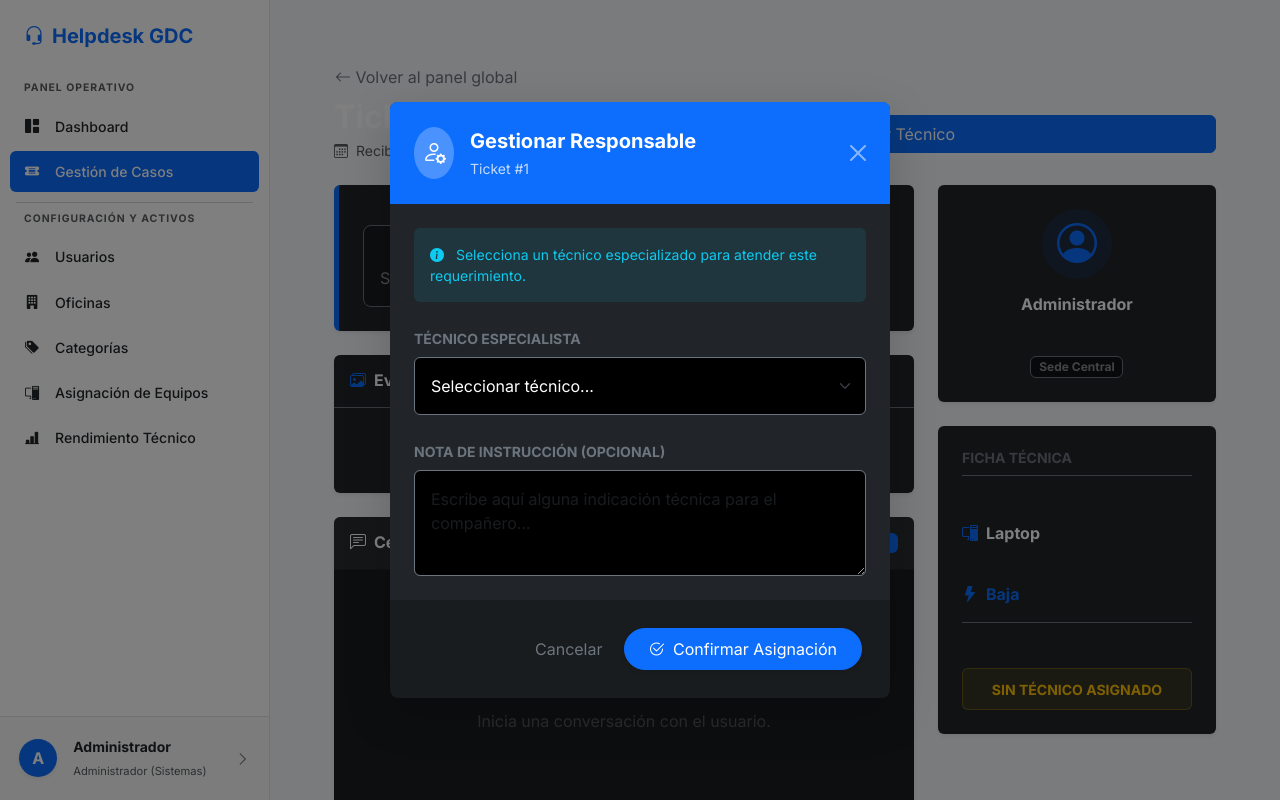
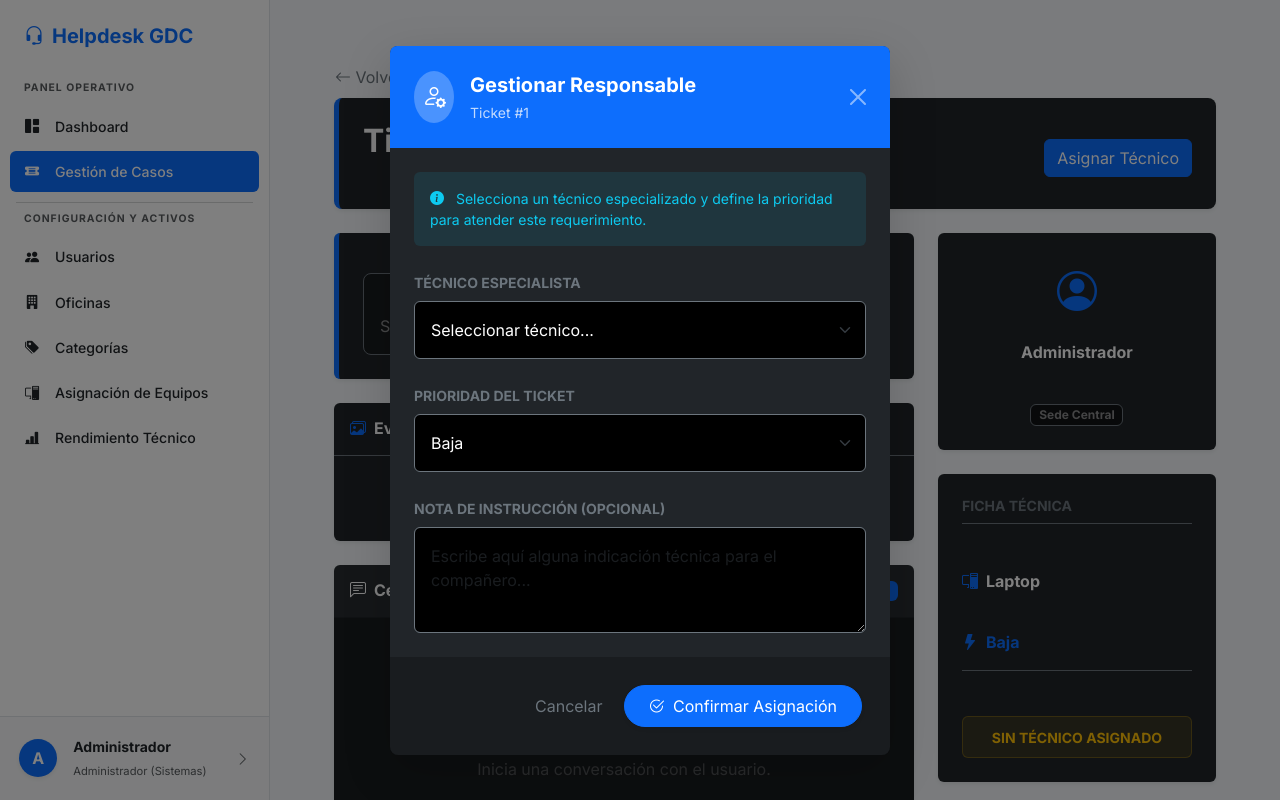
Before and after one commit to ggsona/helpdesk, a Laravel app: page /gestor/tickets/1 in a window 1280 px wide, after a click on "Asignar Técnico". Run offline with Laravel 10, Linux system fonts and the light colour scheme; a user stored in the database is signed in; data comes from the database, SQL or seed files in the repository; tables that the repository leaves empty hold one stand-in row (values such as "Sample post"); data that the repository does not hold is empty; some libraries are stand-ins or nearby versions.

Commit message:
Add priority to assign modal and refactor view
Pass Prioridad data to the ticket show view and add a new asignar modal partial that includes a priority selector and optional instruction note. Refactor the show view layout (styling and header) and replace inline modal markup with includes for asignar and reasignar. Update reasignar modal to add a placeholder option and explicitly disable/mark the currently assigned technician. These changes prepare the UI for assigning priorities when assigning/reassigning technicians.

```diff
--- a/app/Http/Controllers/Gestor/TicketGestorController.php
+++ b/app/Http/Controllers/Gestor/TicketGestorController.php
@@ -97,8 +97,9 @@ class TicketGestorController extends Controller
     {
         $ticket = Ticket::with(['usuario.persona.oficina', 'asignacion.tecnico'])->findOrFail($id);
         $tecnicos = User::role('tecnico')->get();
+        $prioridades = \App\Models\Prioridad::all();
 
-        return view('gestor.tickets.show', compact('ticket', 'tecnicos'));
+        return view('gestor.tickets.show', compact('ticket', 'tecnicos', 'prioridades'));
     }
 
     public function comentar(Request $request, $id)
--- /dev/null
+++ b/resources/views/gestor/tickets/modals/asignar.blade.php
@@ -0,0 +1,72 @@
+<div class="modal fade" id="asignarModal{{ $ticket->id_ticket }}" tabindex="-1" aria-hidden="true">
+    <div class="modal-dialog modal-dialog-centered">
+        <div class="modal-content border-0 shadow-lg bg-dark text-white">
+            {{-- Header con degradado --}}
+            <div class="modal-header border-0 bg-primary text-white p-4">
+                <div class="d-flex align-items-center">
+                    <div class="bg-white bg-opacity-25 rounded-circle p-2 me-3">
+                        <i class="bi bi-person-gear fs-4"></i>
+                    </div>
+                    <div>
+                        <h5 class="modal-title fw-bold mb-0">Gestionar Responsable</h5>
+                        <small class="opacity-75">Ticket #{{ $ticket->id_ticket }}</small>
+                    </div>
+                </div>
+                <button type="button" class="btn-close btn-close-white" data-bs-dismiss="modal" aria-label="Close"></button>
+            </div>
+
+            <form action="{{ route('gestor.tickets.asignar', $ticket->id_ticket) }}" method="POST">
+                @csrf
+                <div class="modal-body p-4">
+                    <div class="alert alert-info bg-info bg-opacity-10 border-0 small mb-4 text-info">
+                        <i class="bi bi-info-circle-fill me-2"></i>
+                        @if($ticket->asignacion)
+                            Este ticket ya está asignado a <strong>{{ $ticket->asignacion->tecnico->name }}</strong>. Al seleccionar otro técnico, se notificará el cambio.
+                        @else
+                            Selecciona un técnico especializado y define la prioridad para atender este requerimiento.
+                        @endif
+                    </div>
+
+                    {{-- Selección de Técnico --}}
+                    <div class="mb-4">
+                        <label class="form-label fw-bold small text-uppercase text-secondary">Técnico Especialista</label>
+                        <select name="id_usuario_tecnico" class="form-select border-secondary bg-black text-white p-3 shadow-none" required>
+                            <option value="" selected disabled>Seleccionar técnico...</option>
+                            @foreach($tecnicos as $tecnico)
+                                <option value="{{ $tecnico->id }}" {{ ($ticket->asignacion->id_usuario_tecnico ?? '') == $tecnico->id ? 'selected' : '' }}>
+                                    {{ $tecnico->name }}
+                                </option>
+                            @endforeach
+                        </select>
+                    </div>
+
+                    {{-- NUEVO: Selección de Prioridad --}}
+                    <div class="mb-4">
+                        <label class="form-label fw-bold small text-uppercase text-secondary">Prioridad del Ticket</label>
+                        <select name="id_prioridad" class="form-select border-secondary bg-black text-white p-3 shadow-none" required>
+                            <option value="" selected disabled>Definir prioridad...</option>
+                            @foreach($prioridades as $prioridad)
+                                {{-- Usamos id_prioridad que es el nombre real en tu DB --}}
+                                <option value="{{ $prioridad->id_prioridad }}" {{ $ticket->id_prioridad == $prioridad->id_prioridad ? 'selected' : '' }}>
+                                    {{ $prioridad->nombre_prioridad }}
+                                </option>
+                            @endforeach
+                        </select>
+                    </div>
+
+                    <div class="mb-0">
+                        <label class="form-label fw-bold small text-uppercase text-secondary">Nota de Instrucción (Opcional)</label>
+                        <textarea name="nota" class="form-control border-secondary bg-black text-white p-3 shadow-none" rows="3" placeholder="Escribe aquí alguna indicación técnica para el compañero..."></textarea>
+                    </div>
+                </div>
+
+                <div class="modal-footer border-0 p-4 bg-black bg-opacity-25">
+                    <button type="button" class="btn btn-link text-secondary text-decoration-none" data-bs-dismiss="modal">Cancelar</button>
+                    <button type="submit" class="btn btn-primary px-4 py-2 shadow-sm rounded-pill">
+                        <i class="bi bi-check2-circle me-1"></i> Confirmar Asignación
+                    </button>
+                </div>
+            </form>
+        </div>
+    </div>
+</div>
--- a/resources/views/gestor/tickets/modals/reasignar.blade.php
+++ b/resources/views/gestor/tickets/modals/reasignar.blade.php
@@ -18,9 +18,15 @@
                     <div class="mb-3">
                         <label class="form-label fw-bold">Nuevo Técnico</label>
                         <select name="id_usuario_tecnico" class="form-select" required>
+                            <option value="" selected disabled>Seleccione un técnico...</option>
                             @foreach($tecnicos as $tecnico)
-                                <option value="{{ $tecnico->id }}" {{ $ticket->asignacion->id_usuario_tecnico == $tecnico->id ? 'disabled' : '' }}>
-                                    {{ $tecnico->name }} {{ $ticket->asignacion->id_usuario_tecnico == $tecnico->id ? '(Actual)' : '' }}
+                                @php
+                                    // Verificamos si existe la asignación y si coincide con el técnico del loop
+                                    $esActual = $ticket->asignacion && $ticket->asignacion->id_usuario_tecnico == $tecnico->id;
+                                @endphp
+
+                                <option value="{{ $tecnico->id }}" {{ $esActual ? 'disabled' : '' }}>
+                                    {{ $tecnico->name }} {{ $esActual ? '(Actual)' : '' }}
                                 </option>
                             @endforeach
                         </select>
--- a/resources/views/gestor/tickets/show.blade.php
+++ b/resources/views/gestor/tickets/show.blade.php
@@ -7,23 +7,29 @@
         <a href="{{ route('gestor.tickets.index') }}" class="btn btn-link text-decoration-none p-0 text-secondary mb-2">
             <i class="bi bi-arrow-left"></i> Volver al panel global
         </a>
+
+        <div class="p-4 bg-dark border-0 shadow-sm rounded-3 border-start border-primary border-5 d-flex justify-content-between align-items-end">
             <div class="d-flex justify-content-between align-items-end">
                 <div>
-                <h2 class="fw-bold mb-1 text-white">Ticket #{{ $ticket->id_ticket }}</h2>
+                    <h2 class="fw-bold mb-1 mr-40 text-white">Ticket #{{ $ticket->id_ticket }}</h2>
                     <p class="text-muted small mb-0">
                         <i class="bi bi-calendar3 me-1"></i> Recibido el {{ $ticket->created_at->format('d/m/Y h:i A') }}
                     </p>
                 </div>
+            </div>
+
+            <div class="d-flex justify-content-between align-items-end">
                 <div class="card-body">
                     @if($ticket->estatus == 1) {{-- Si está pendiente --}}
                         <button class="btn btn-primary w-100 mb-2" data-bs-toggle="modal" data-bs-target="#asignarModal{{ $ticket->id_ticket }}">
                             Asignar Técnico
                         </button>
                     @elseif($ticket->estatus == 2) {{-- Si ya está asignado --}}
-                    <button class="btn btn-warning w-100 mb-2 text-dark fw-bold" data-bs-toggle="modal" data-bs-target="#asignarModal{{ $ticket->id_ticket }}">
+                        <button class="btn btn-warning w-30 mb-2 text-dark fw-bold" data-bs-toggle="modal" data-bs-target="#reasignarModal{{ $ticket->id_ticket }}">
                             Reasignar Técnico
                         </button>
                     @endif
+                </div>
             </div>
         </div>
     </div>
@@ -180,71 +186,11 @@
     </div>
 </div>
 
-<style>
-    .bg-soft-primary { background-color: rgba(13, 110, 253, 0.1); }
-    .rounded-chat-self { border-radius: 15px 15px 2px 15px; }
-    .rounded-chat-other { border-radius: 15px 15px 15px 2px; }
-    .hover-zoom:hover { transform: scale(1.02); transition: 0.3s; }
-    .chat-container::-webkit-scrollbar { width: 5px; }
-    .chat-container::-webkit-scrollbar-thumb { background: #444; border-radius: 5px; }
-</style>
 
-{{-- Modal de Asignación/Reasignación (Tal cual estaba en tu original) --}}
-<div class="modal fade" id="asignarModal{{ $ticket->id_ticket }}" tabindex="-1" aria-hidden="true">
-    <div class="modal-dialog modal-dialog-centered">
-        <div class="modal-content border-0 shadow-lg bg-dark text-white">
-            {{-- Header con degradado --}}
-            <div class="modal-header border-0 bg-primary text-white p-4">
-                <div class="d-flex align-items-center">
-                    <div class="bg-white bg-opacity-25 rounded-circle p-2 me-3">
-                        <i class="bi bi-person-gear fs-4"></i>
-                    </div>
-                    <div>
-                        <h5 class="modal-title fw-bold mb-0">Gestionar Responsable</h5>
-                        <small class="opacity-75">Ticket #{{ $ticket->id_ticket }}</small>
-                    </div>
-                </div>
-                <button type="button" class="btn-close btn-close-white" data-bs-dismiss="modal" aria-label="Close"></button>
-            </div>
 
-            <form action="{{ route('gestor.tickets.asignar', $ticket->id_ticket) }}" method="POST">
-                @csrf
-                <div class="modal-body p-4">
-                    <div class="alert alert-info bg-info bg-opacity-10 border-0 small mb-4 text-info">
-                        <i class="bi bi-info-circle-fill me-2"></i>
-                        @if($ticket->asignacion)
-                            Este ticket ya está asignado a <strong>{{ $ticket->asignacion->tecnico->name }}</strong>. Al seleccionar otro técnico, se notificará el cambio.
-                        @else
-                            Selecciona un técnico especializado para atender este requerimiento.
-                        @endif
-                    </div>
+{{-- Modal de Asignación/Reasignación  --}}
+@include('gestor.tickets.modals.asignar')
 
-                    <div class="mb-4">
-                        <label class="form-label fw-bold small text-uppercase text-secondary">Técnico Especialista</label>
-                        <select name="id_usuario_tecnico" class="form-select border-secondary bg-black text-white p-3 shadow-none" required>
-                            <option value="" selected disabled>Seleccionar técnico...</option>
-                            @foreach($tecnicos as $tecnico)
-                                <option value="{{ $tecnico->id }}" {{ ($ticket->asignacion->id_usuario_tecnico ?? '') == $tecnico->id ? 'selected' : '' }}>
-                                    {{ $tecnico->name }}
-                                </option>
-                            @endforeach
-                        </select>
-                    </div>
+@include('gestor.tickets.modals.reasignar')
 
-                    <div class="mb-0">
-                        <label class="form-label fw-bold small text-uppercase text-secondary">Nota de Instrucción (Opcional)</label>
-                        <textarea name="nota" class="form-control border-secondary bg-black text-white p-3 shadow-none" rows="3" placeholder="Escribe aquí alguna indicación técnica para el compañero..."></textarea>
-                    </div>
-                </div>
-
-                <div class="modal-footer border-0 p-4 bg-black bg-opacity-25">
-                    <button type="button" class="btn btn-link text-secondary text-decoration-none" data-bs-dismiss="modal">Cancelar</button>
-                    <button type="submit" class="btn btn-primary px-4 py-2 shadow-sm rounded-pill">
-                        <i class="bi bi-check2-circle me-1"></i> Confirmar Asignación
-                    </button>
-                </div>
-            </form>
-        </div>
-    </div>
-</div>
 @endsection
```
Lines whose indentation alone changed are shown as unchanged.
